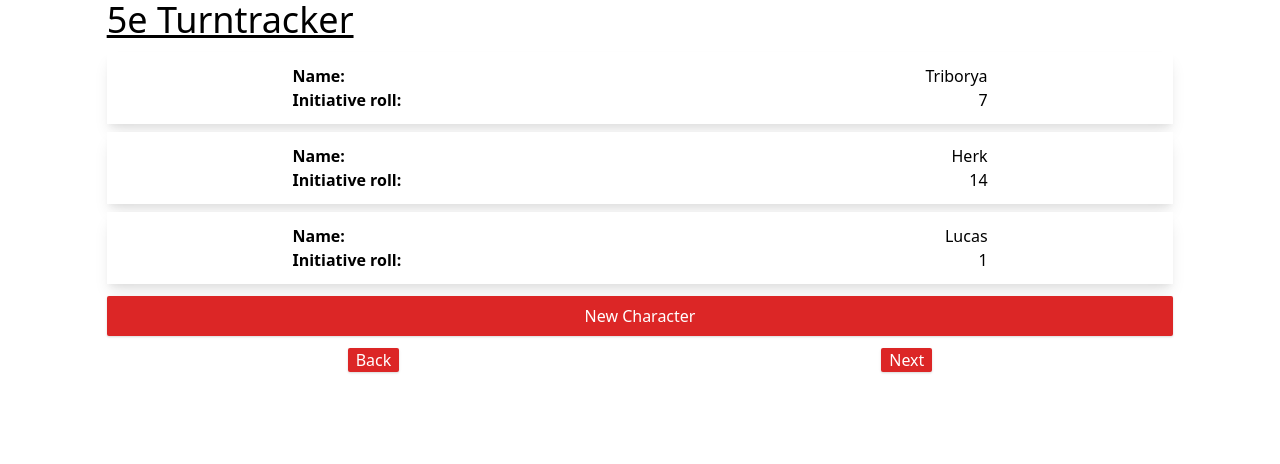
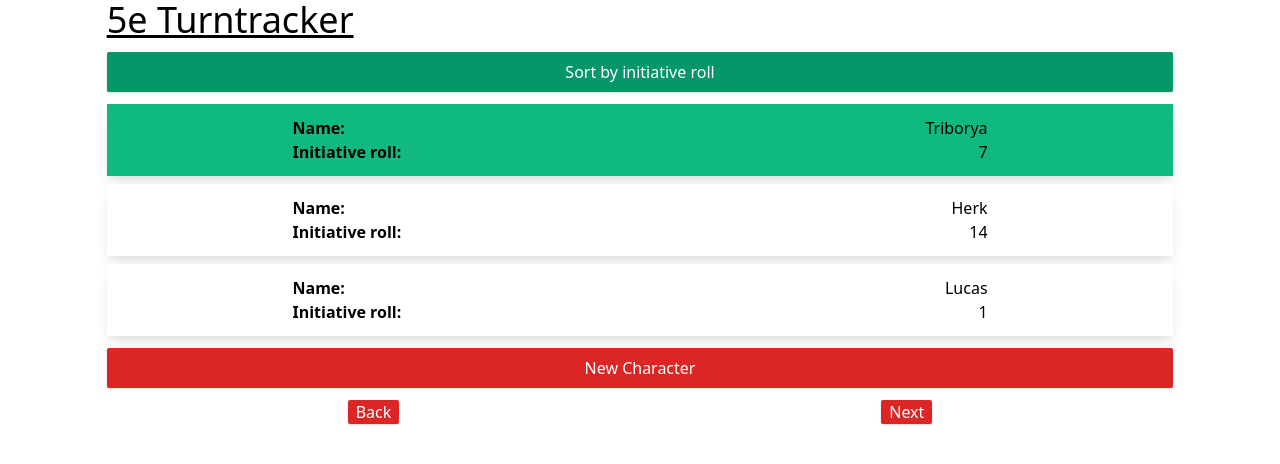
Before and after one commit to MauriceFreund/5e-turntracker, a React (Vite) app: page / in a window 1280 px wide. Shown: the top 464 px of the page. Built offline with nearby package versions, Linux system fonts and the light colour scheme.

Commit message:
Changes to how the character list is handled * Instead of mutating the list each character keeps track of whether or not they are active * The character list can be sorted via button click

```diff
--- a/src/components/CharacterCardComponent.tsx
+++ b/src/components/CharacterCardComponent.tsx
@@ -1,4 +1,4 @@
-import React from 'react'
+import React, { useMemo } from 'react'
 import { Character } from '../model/character'
 
 interface CharacterCardComponentProps {
@@ -10,8 +10,12 @@ export default function CharacterCardComponent(props: CharacterCardComponentProp
 
   const {character} = props
 
+  const bgColor = useMemo(() => {
+    return character.isCharacterActive ? "bg-green-500" : "bg-white"
+  }, [character.isCharacterActive])
+
   return (
-    <div className="bg-white shadow-lg p-3 flex justify-center">
+    <div className={bgColor + " shadow-lg p-3 flex justify-center"}>
       <div className="w-4/6">
         <div className="flex justify-between">
           <span className="font-bold">Name: </span>
--- a/src/components/TurnTrackerMainComponent.tsx
+++ b/src/components/TurnTrackerMainComponent.tsx
@@ -8,42 +8,58 @@ import TurnOrderListComponent from './TurnOrderListComponent'
 export default function TurnTrackerMainComponent() {
 
   const initialCharacter: Character[] = [
-    {name: "Triborya", initiativeRoll: 7},
-    {name: "Herk", initiativeRoll: 14},
-    {name: "Lucas", initiativeRoll: 1}
+    {name: "Triborya", initiativeRoll: 7, isCharacterActive: true},
+    {name: "Herk", initiativeRoll: 14, isCharacterActive: false},
+    {name: "Lucas", initiativeRoll: 1, isCharacterActive: false}
   ]
 
   const [characters, setCharacters] = useState<Character[]>(initialCharacter)
 
   function pushNewCharacter() {
-    const newCharacter = {name: "Charactername", initiativeRoll: 10 }
+    const newCharacter = {name: "Charactername", initiativeRoll: 10, isCharacterActive: false}
     setCharacters([...characters, newCharacter])
   }
 
-  function rollForwards() {
-    if (characters.length > 0) {
-      const [firstCharacter, ...rest] = characters
-      setCharacters([...rest, firstCharacter])
-    }
+  function findNextValidIndexOfCharacterList(currentIndex: number, listLength: number) {
+    return currentIndex < listLength - 1 ? currentIndex + 1 : 0
   }
 
-  function rollBackwards() {
-    if (characters.length > 0) {
-      const lastCharacter = characters.pop()
-      const rest = characters.slice(0, characters.length)
-      setCharacters([lastCharacter!, ...rest])
-    }
+  function findPreviousValidIndexOfCharacterList(currentIndex: number, listLength: number) {
+    return currentIndex > 0 ? currentIndex - 1 : listLength - 1
+  }
+
+  function moveActiveCharacterToken(moveForwards: boolean) {
+    const activeCharacterIndex = characters.findIndex((char) => char.isCharacterActive)
+    const nextIndex = moveForwards
+                      ? findNextValidIndexOfCharacterList(activeCharacterIndex, characters.length)
+                      : findPreviousValidIndexOfCharacterList(activeCharacterIndex, characters.length)
+    const newCharacterList = [...characters]
+    newCharacterList[activeCharacterIndex].isCharacterActive = false
+    newCharacterList[nextIndex].isCharacterActive = true
+    setCharacters(newCharacterList)
+  }
+
+  function sortCharacterList() {
+    const sortedCharacterList = [...characters]
+    sortedCharacterList.sort((charA, charB) => charB.initiativeRoll - charA.initiativeRoll)
+    setCharacters(sortedCharacterList)
   }
 
   return (
     <div className="flex flex-col items-center gap-3 w-5/6">
       <h1 className="text-4xl w-full underline">5e Turntracker</h1>
+      <button
+        className="bg-green-600 hover:bg-green-400 active:bg-green-800 w-full rounded-sm p-2 text-center text-white shadow"
+        onClick={sortCharacterList}
+      >
+        Sort by initiative roll
+      </button>
       <TurnOrderListComponent characters={characters}/>
       <CharacterCreationButton onClick={pushNewCharacter}/>
       <TrackerControlComponent
         disabled={characters.length === 0}
-        onNext={rollForwards}
-        onBack={rollBackwards}
+        onNext={() => moveActiveCharacterToken(true)}
+        onBack={() => moveActiveCharacterToken(false)}
       />
     </div>
   )
--- a/src/model/character.tsx
+++ b/src/model/character.tsx
@@ -1,4 +1,5 @@
 export interface Character {
   name: string
   initiativeRoll: number
+  isCharacterActive: boolean
 }
```
